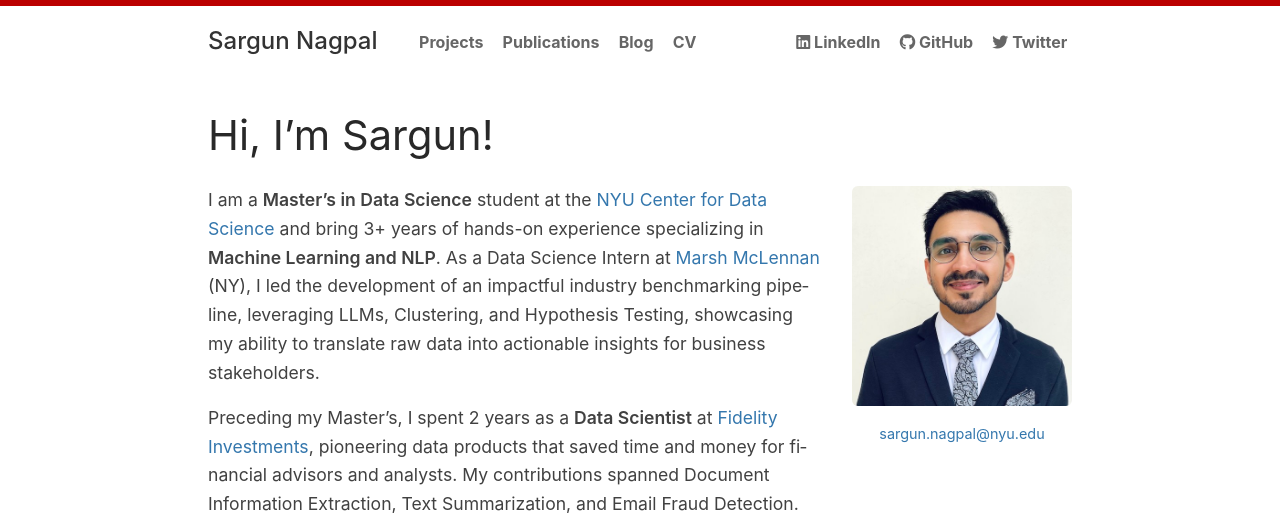
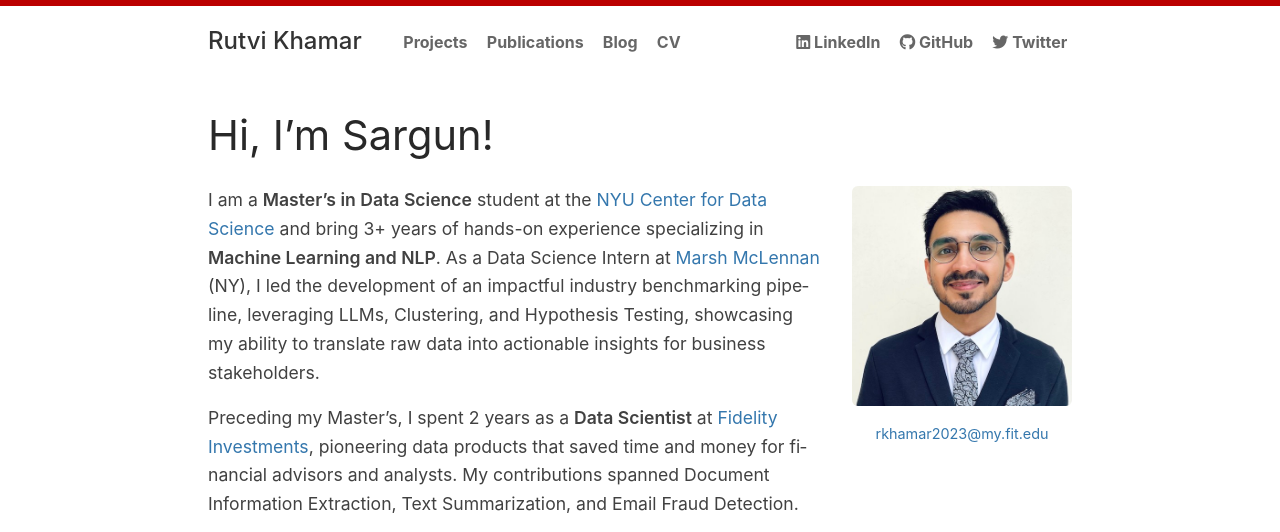
Before and after one commit to rutvi02/rutvi02.github.io, a Jekyll site: the page built from index.md, in a window 1280 px wide. Shown: the top 532 px of the page. Built offline with Jekyll 4.4.1, drawn with Linux system fonts in a browser that asks for light colours.

Commit message:
Updated Config

```diff
--- a/_config.yml
+++ b/_config.yml
@@ -1,12 +1,12 @@
 # Site settings
-title: Sargun Nagpal
-email: sargun.nagpal@nyu.edu
+title: Rutvi Khamar
+email: rkhamar2023@my.fit.edu
 description: > # this means to ignore newlines until "baseurl:"
    Master's student in Data Science at NYU. Interested in Machine Learning, Natural Language Processing, and Statistics. Bachelor's from BITS Pilani.
 baseurl: "" # the subpath of your site, e.g. /blog
-url: "https://www.sargun-nagpal.github.io" # the base hostname & protocol for your site
-production_url: "https://www.sargun-nagpal.github.io"
-github_username: sargun-nagpal
+url: "https://www.rutvi02.github.io" # the base hostname & protocol for your site
+production_url: "https://www.rutvi02.github.io"
+github_username: rutvi02
 permalink: /blog/:year/:month/:title.html
 
 twitter:
```
